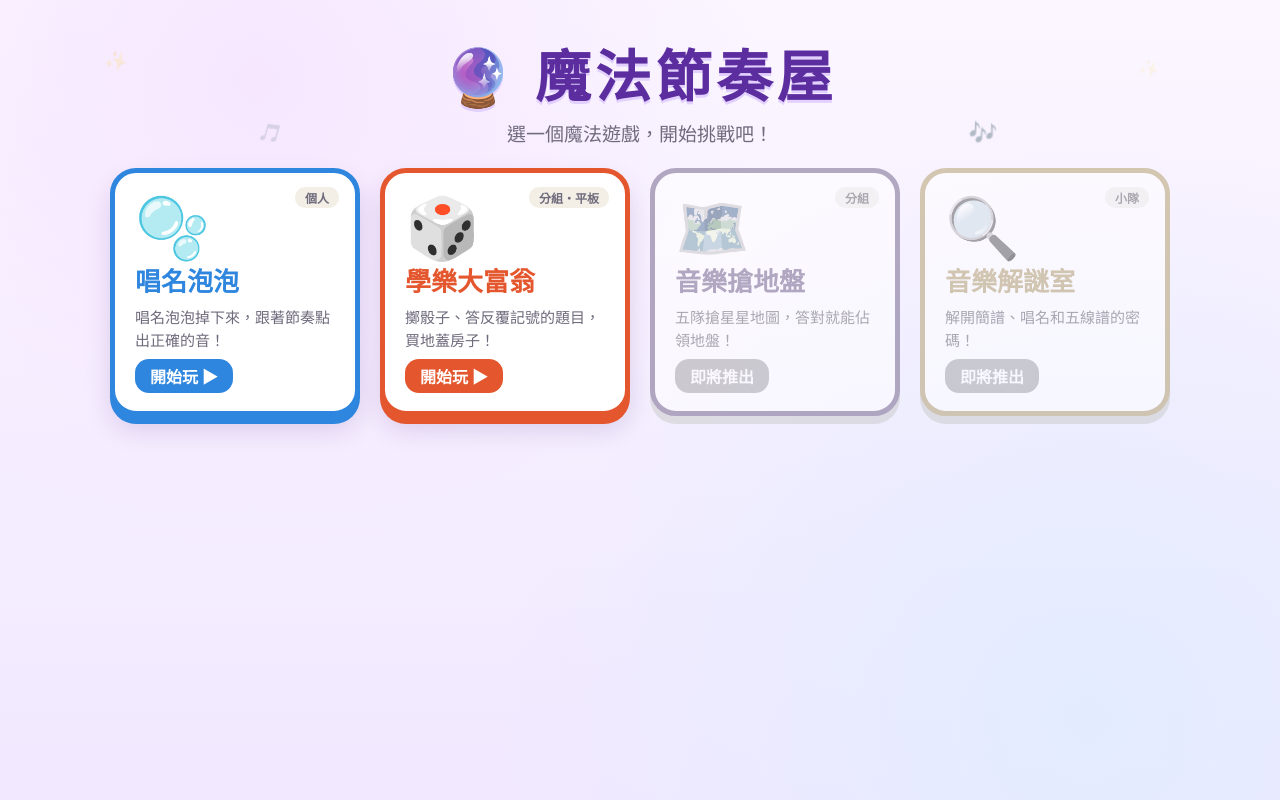
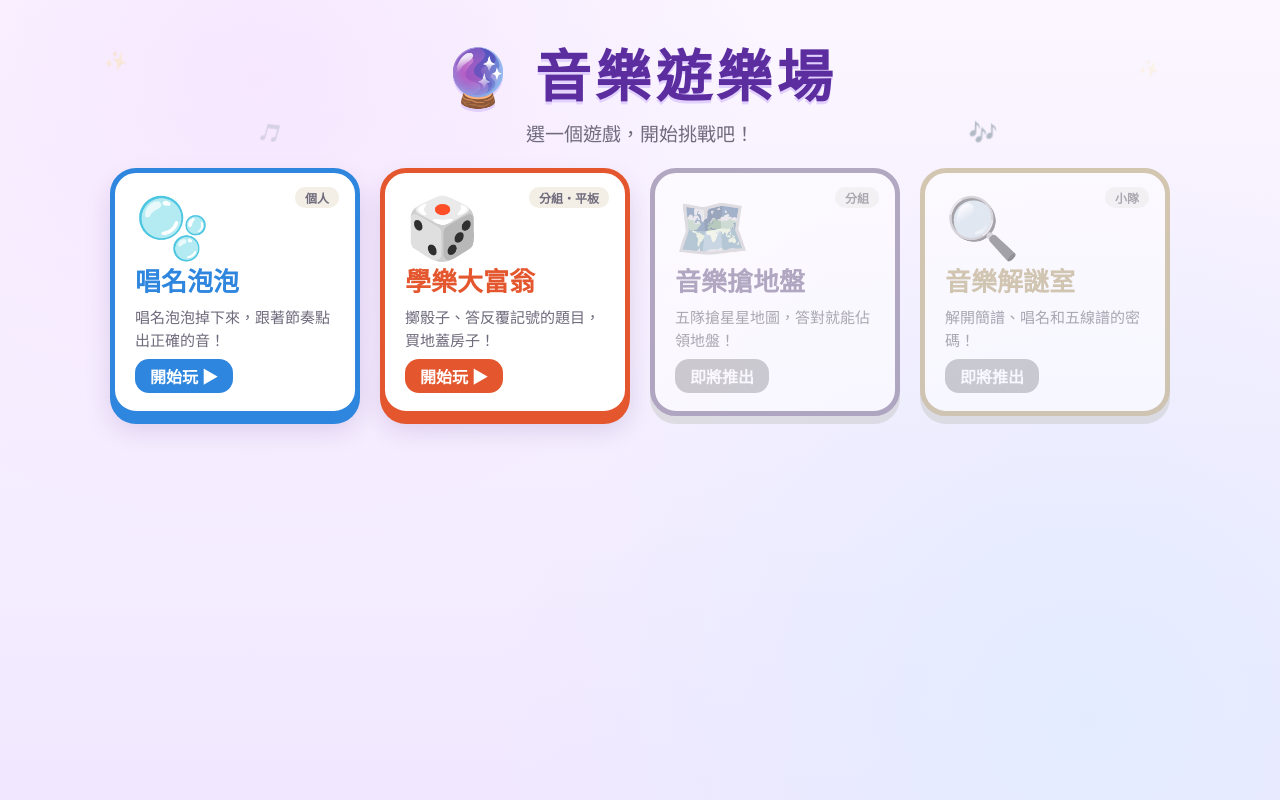
Before and after one commit to WEIMUSIC/WEIMUSIC, a plain HTML site: page house.html in a window 1280 px wide. Drawn offline with Linux system fonts and the light colour scheme.

Commit message:
house.html 的「魔法節奏屋」改名為音樂遊樂場
Co-Authored-By: Claude Sonnet 5.5 <noreply@anthropic.com>
Claude-Session: https://claude.ai/code/session_01TA7kxyjkifgwUTqaRbE5eS

```diff
--- a/house.html
+++ b/house.html
@@ -4,7 +4,7 @@
 <meta charset="utf-8">
 <meta name="viewport" content="width=device-width, initial-scale=1">
 <meta name="color-scheme" content="light">
-<title>魔法節奏屋</title>
+<title>音樂遊樂場</title>
 <link href="https://fonts.googleapis.com/css2?family=Noto+Sans+TC:wght@400;700;900&display=swap" rel="stylesheet">
 <style>
 :root{--ink:#2b2a33;--muted:#6f6a7c;color-scheme:light}
@@ -46,14 +46,14 @@ main{max-width:1100px;width:100%;margin:0 auto;padding:6px 20px 60px;flex:1}
 <div id="menu">
   <header>
     <div class="spark"><i style="left:8%;top:25%">✨</i><i style="left:20%;top:70%;animation-delay:1s">🎵</i><i style="right:9%;top:30%;animation-delay:.6s">✨</i><i style="right:22%;top:70%;animation-delay:1.6s">🎶</i></div>
-    <h1>🔮 魔法節奏屋</h1>
-    <div class="sub">選一個魔法遊戲，開始挑戰吧！</div>
+    <h1>🔮 音樂遊樂場</h1>
+    <div class="sub">選一個遊戲，開始挑戰吧！</div>
   </header>
   <main><div class="grid" id="games"></div></main>
 </div>
-<div id="play"><div class="bar"><button id="back">◀ 回魔法節奏屋</button><b id="gname"></b><a id="gnew" target="_blank" rel="noopener">在新分頁開啟</a></div><iframe id="gf" allow="autoplay;fullscreen" title="遊戲"></iframe></div>
+<div id="play"><div class="bar"><button id="back">◀ 回音樂遊樂場</button><b id="gname"></b><a id="gnew" target="_blank" rel="noopener">在新分頁開啟</a></div><iframe id="gf" allow="autoplay;fullscreen" title="遊戲"></iframe></div>
 <script>
-/* ===== 魔法節奏屋的遊戲清單：要新增或修改，改這裡就好 =====
+/* ===== 音樂遊樂場的遊戲清單：要新增或修改，改這裡就好 =====
    url 留空 ''，卡片會顯示「即將推出」並且不能點。                       */
 const GAMES=[
   {icon:'🫧',name:'唱名泡泡',desc:'唱名泡泡掉下來，跟著節奏點出正確的音！',url:'https://weimusic.github.io/NOTE-GAME/',color:'#2e86de',tag:'個人'},
```
